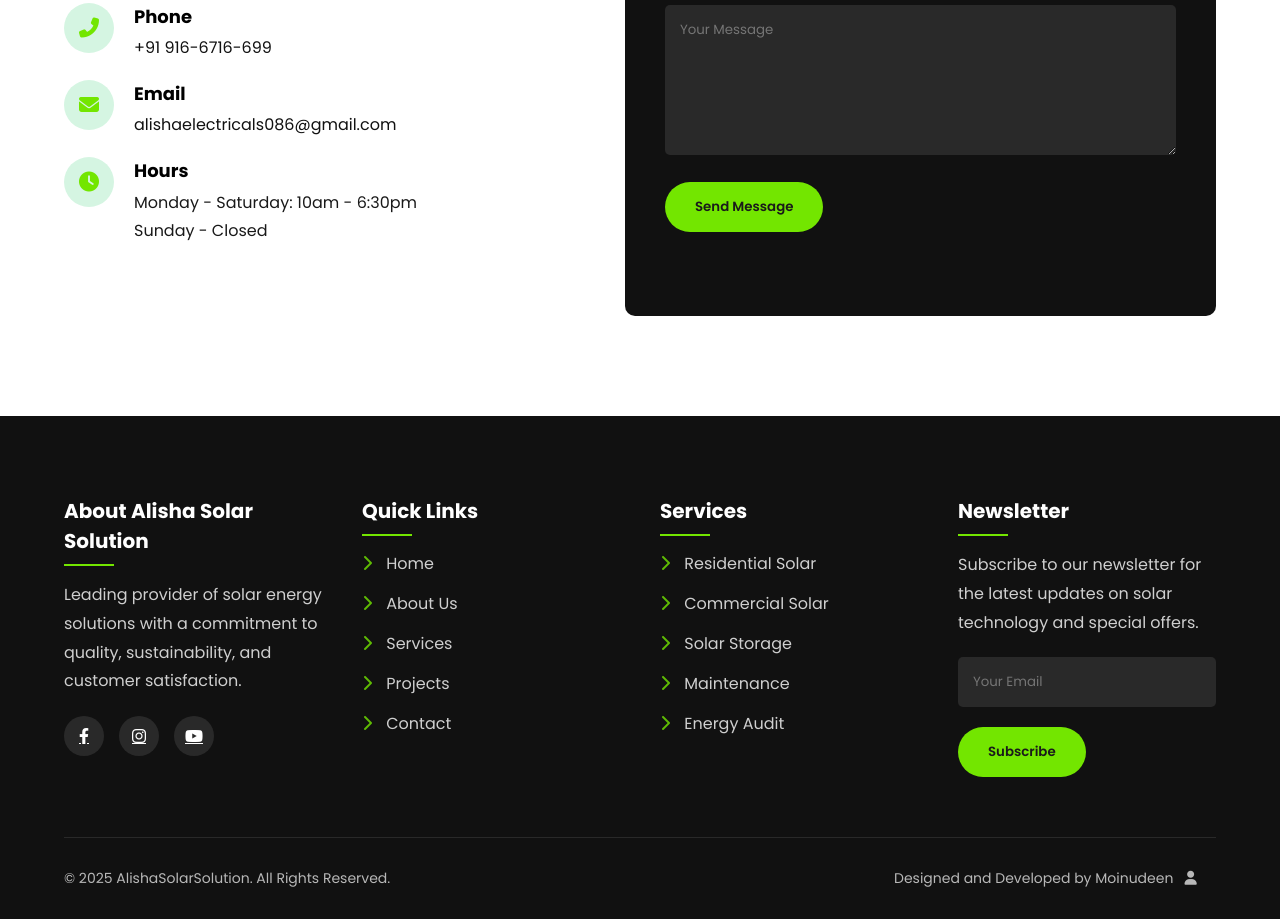
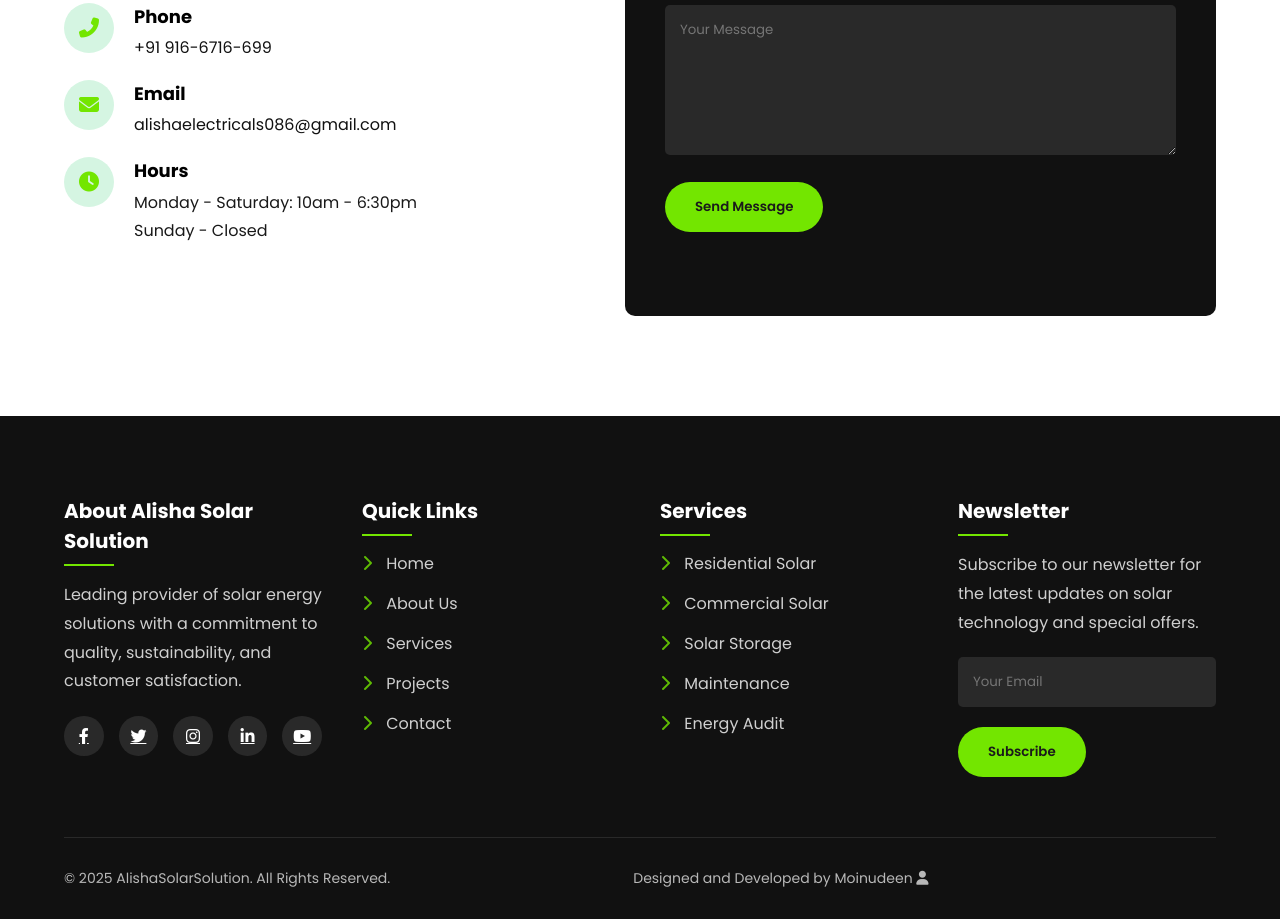
Before and after one commit to Moinunstp/AlishaSolarSolution, a plain HTML site: page index.html in a window 1280 px wide. Shown: the part 5489-6408 px from the top of the page. Drawn offline with Linux system fonts and the light colour scheme.

Commit message:
Add files via upload

```diff
--- a/index.html
+++ b/index.html
@@ -4,12 +4,10 @@
     <meta charset="UTF-8">
     <meta name="viewport" content="width=device-width, initial-scale=1.0">
     <title>Alisha Solar Solutions</title>
-
     <link rel="stylesheet" href="https://cdnjs.cloudflare.com/ajax/libs/font-awesome/6.4.0/css/all.min.css">
     <link href="https://fonts.googleapis.com/css2?family=Poppins:wght@300;400;500;600;700&display=swap" rel="stylesheet">
     <link rel="stylesheet" type="text/css" href="style.css">
     <link rel="shortcut icon" type="image/x-icon" href="alisha.jpg" style="border-radius:50%;">
-
 </head>
 <style>
       #main-heading
@@ -351,9 +349,11 @@
                     <h3>About Alisha Solar Solution</h3>
                     <p>Leading provider of solar energy solutions with a commitment to quality, sustainability, and customer satisfaction.</p>
                     <div class="social-links">
-                         <a href="https://www.facebook.com/share/12K2LFc8opb/"><i class="fab fa-facebook-f"></i></a>
-                        <a href="https://www.instagram.com/er_nijam_cheeta?igsh=Nmw3OG4zbW9nOGJ2"><i class="fab fa-instagram"></i></a>
-                        <a href="https://youtube.com/@er_nijam_cheeta?si=EiVKB5pYpcmBlV-C"><i class="fab fa-youtube"></i></a>
+                        <a href="#"><i class="fab fa-facebook-f"></i></a>
+                        <a href="#"><i class="fab fa-twitter"></i></a>
+                        <a href="#"><i class="fab fa-instagram"></i></a>
+                        <a href="#"><i class="fab fa-linkedin-in"></i></a>
+                        <a href="#"><i class="fab fa-youtube"></i></a>
                     </div>
                 </div>
 
@@ -393,7 +393,7 @@
             </div>
 
             <div class="footer-bottom">
-                <p>&copy; 2025 AlishaSolarSolution. All Rights Reserved.<span style="margin-left:500px;"> Designed and Developed by Moinudeen &nbsp; <a href="https://moinunstp.github.io/moinportfolio/"><i style="color:white;" class="fa fa-user"></i></a></span></p>
+                <p>&copy; 2025 AlishaSolarSolution. All Rights Reserved.<span>&nbsp;&nbsp;&nbsp;&nbsp;&nbsp;&nbsp;&nbsp;&nbsp;&nbsp;&nbsp;&nbsp;&nbsp;&nbsp;&nbsp;&nbsp;&nbsp;&nbsp;&nbsp;&nbsp;&nbsp;&nbsp;&nbsp;&nbsp;&nbsp;&nbsp;&nbsp;&nbsp;&nbsp;&nbsp;&nbsp;&nbsp;&nbsp;&nbsp;&nbsp;&nbsp;&nbsp;&nbsp;&nbsp;&nbsp;&nbsp;&nbsp;&nbsp;&nbsp;&nbsp;&nbsp;&nbsp;&nbsp;&nbsp;&nbsp;&nbsp;&nbsp;&nbsp;&nbsp;&nbsp;&nbsp;&nbsp;&nbsp;&nbsp;&nbsp;&nbsp;&nbsp;&nbsp;&nbsp;&nbsp; Designed and Developed by Moinudeen <a href="https://moinunstp.github.io/moinportfolio/"><i style="color:white;" class="fa fa-user"></i></a></span></p>
             </div>
         </div>
     </footer>
```
